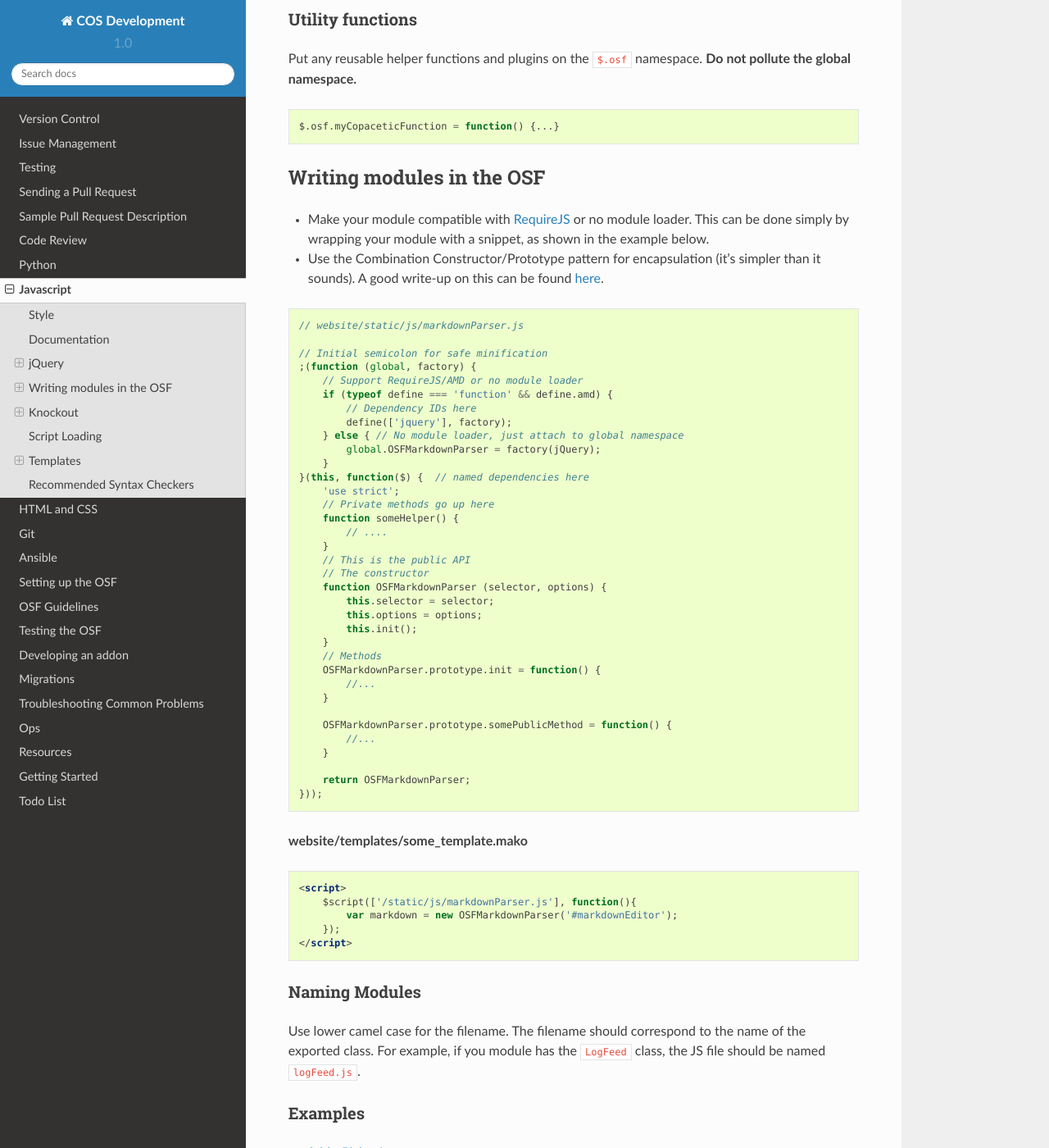
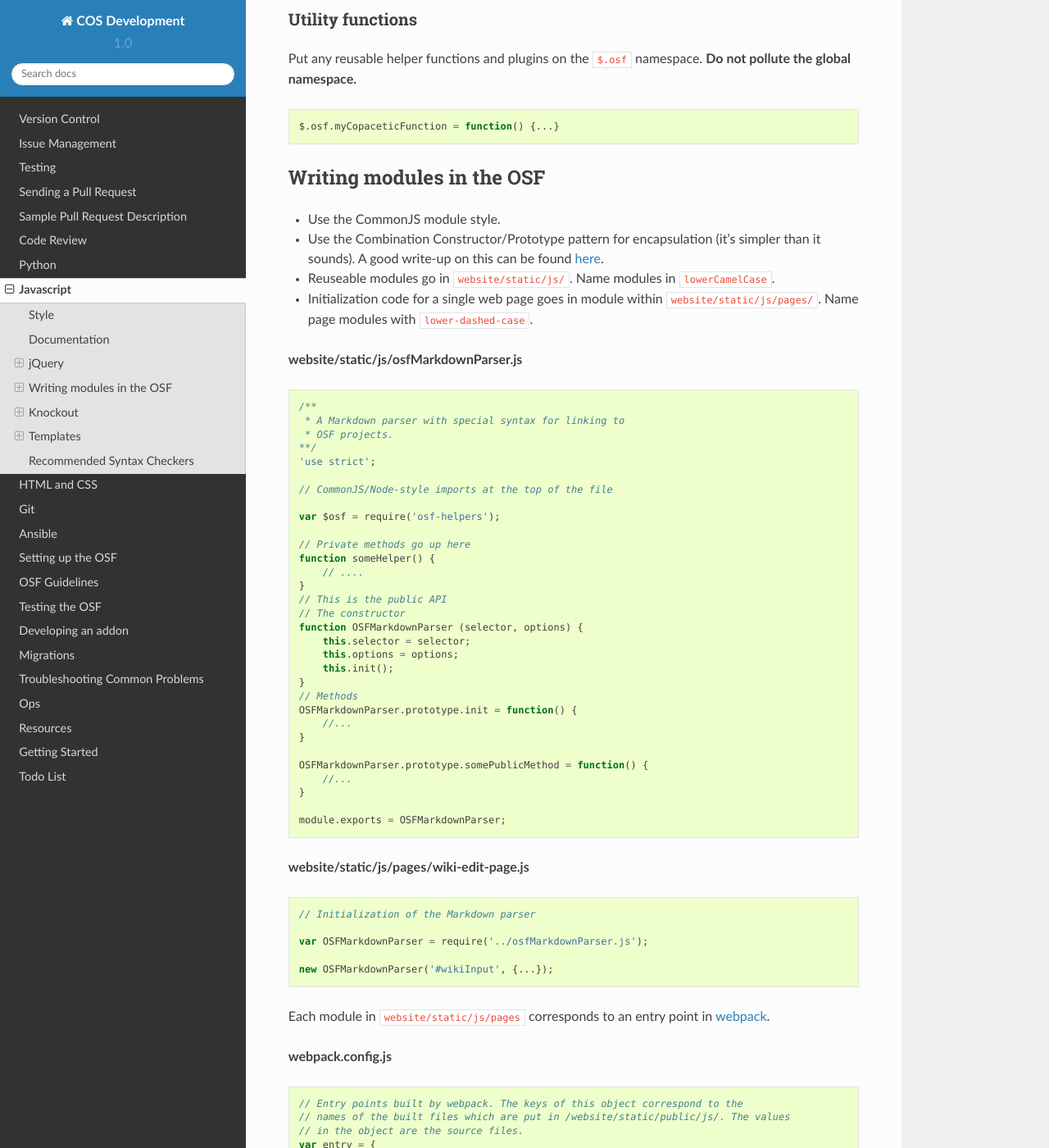
Before and after one commit to CenterForOpenScience/COSDev, a Sphinx documentation site: the page built from docs/style_guides/javascript.rst, in a window 1280 px wide and 1400 px high, scrolled down 1523 px. Shown: the whole window at 82% size. Built offline with Sphinx 7.4.7 and the Read the Docs theme 2.0.0, drawn with Linux system fonts in a browser that asks for light colours; some of the changed text lies outside the part shown.

Commit message:
Update javascript guide with CommonJS/webpack docs

```diff
--- a/docs/style_guides/javascript.rst
+++ b/docs/style_guides/javascript.rst
@@ -86,68 +86,86 @@ Put any reusable helper functions and plugins on the ``$.osf`` namespace. **Do n
 Writing modules in the OSF
 **************************
 
-- Make your module compatible with `RequireJS <http://requirejs.org/>`_ or no module loader. This can be done simply by wrapping your module with a snippet, as shown in the example below.
+- Use the CommonJS module style.
 - Use the Combination Constructor/Prototype pattern for encapsulation (it's simpler than it sounds). A good write-up on this can be found `here <http://javascriptissexy.com/oop-in-javascript-what-you-need-to-know/#Encapsulation_in_JavaScript>`_.
+- Reuseable modules go in ``website/static/js/``. Name modules in ``lowerCamelCase``.
+- Initialization code for a single web page goes in module within ``website/static/js/pages/``. Name page modules with ``lower-dashed-case``.
 
+**website/static/js/osfMarkdownParser.js**
 
 .. code-block:: javascript
 
-    // website/static/js/markdownParser.js
+    /**
+     * A Markdown parser with special syntax for linking to
+     * OSF projects.
+    **/
+    'use strict';
 
-    // Initial semicolon for safe minification
-    ;(function (global, factory) {
-        // Support RequireJS/AMD or no module loader
-        if (typeof define === 'function' && define.amd) {
-            // Dependency IDs here
-            define(['jquery'], factory);
-        } else { // No module loader, just attach to global namespace
-            global.OSFMarkdownParser = factory(jQuery);
-        }
-    }(this, function($) {  // named dependencies here
-        'use strict';
-        // Private methods go up here
-        function someHelper() {
-            // ....
-        }
-        // This is the public API
-        // The constructor
-        function OSFMarkdownParser (selector, options) {
-            this.selector = selector;
-            this.options = options;
-            this.init();
-        }
-        // Methods
-        OSFMarkdownParser.prototype.init = function() {
-            //...
-        }
+    // CommonJS/Node-style imports at the top of the file
 
-        OSFMarkdownParser.prototype.somePublicMethod = function() {
-            //...
-        }
+    var $osf = require('osf-helpers');
 
-        return OSFMarkdownParser;
-    }));
+    // Private methods go up here
+    function someHelper() {
+        // ....
+    }
+    // This is the public API
+    // The constructor
+    function OSFMarkdownParser (selector, options) {
+        this.selector = selector;
+        this.options = options;
+        this.init();
+    }
+    // Methods
+    OSFMarkdownParser.prototype.init = function() {
+        //...
+    }
+
+    OSFMarkdownParser.prototype.somePublicMethod = function() {
+        //...
+    }
+
+    module.exports = OSFMarkdownParser;
+
+**website/static/js/pages/wiki-edit-page.js**
+
+.. code-block:: javascript
+
+    // Initialization of the Markdown parser
+
+    var OSFMarkdownParser = require('../osfMarkdownParser.js');
+
+    new OSFMarkdownParser('#wikiInput', {...});
 
 
-**website/templates/some_template.mako**
+Each module in ``website/static/js/pages`` corresponds to an entry point in `webpack <https://webpack.github.io/docs/multiple-entry-points.html>`_.
+
+**webpack.config.js**
+
+.. code-block:: javascript
+
+    // Entry points built by webpack. The keys of this object correspond to the
+    // names of the built files which are put in /website/static/public/js/. The values
+    // in the object are the source files.
+    var entry = {
+        //...
+        'project-base-page': staticPath('js/pages/project-base-page.js'),
+        // ...
+    }
+
+Webpack parses the dependency graphs of these modules and builds them into single files which can be included on HTML pages. The built files reside in ``website/static/public/js``.
+
+**website/templates/wiki/edit.mako**
 
 .. code-block:: html
 
-    <script>
-        $script(['/static/js/markdownParser.js'], function(){
-            var markdown = new OSFMarkdownParser('#markdownEditor');
-        });
-    </script>
-
-Naming Modules
---------------
-
-Use lower camel case for the filename. The filename should correspond to the name of the exported class. For example, if you module has the ``LogFeed`` class, the JS file should be named ``logFeed.js``.
+    <script src="/static/public/js/wiki-edit-page.js"></script>
 
 Examples
 --------
 
-- `folderPicker.js <https://github.com/CenterForOpenScience/osf/blob/develop/website/static/js/folderPicker.js>`_
+- `folderPicker.js <https://github.com/CenterForOpenScience/osf.io/blob/develop/website/static/js/folderPicker.js>`_
+- `nodeControl.js <https://github.com/CenterForOpenScience/osf.io/blob/develop/website/static/js/nodeControl.js>`_ is used within `project-base-page.js <https://github.com/CenterForOpenScience/osf.io/blob/12cce5b9578c4d129f9d6f12ed78516b7e1640a0/website/static/js/pages/project-base-page.js#L4>`_. The built template is included in `project_base.mako <https://github.com/CenterForOpenScience/osf.io/blob/8a0fa0ae1c1a383cc51616c190f72d47d2ae694a/website/templates/project/project_base.mako#L65>`_
 
 
 Knockout
@@ -157,9 +175,9 @@ A module contains the Knockout model(s) and ViewModel(s) for a single unit of fu
 
 Knockout modules aren't much different from regular modules.
 
-- Apply bindings in the constructor. Use the ``$.osf.applyBindings`` helper. This will ensure that your ViewModel will be bound to the element that you expect (and not fall back to <body>, as ``ko.applyBindings`` will sometimes do). You can also pass ``$.osf.applyBindings`` a selector instead of an ``HTMLElement``.
+- Apply bindings in the constructor. Use the ``$osf.applyBindings`` helper. This will ensure that your ViewModel will be bound to the element that you expect (and not fall back to <body>, as ``ko.applyBindings`` will sometimes do). You can also pass ``$osf.applyBindings`` a selector instead of an ``HTMLElement``.
 - Name the HTML ID that you bind to with "Scope". Example: ``<div id="logfeedScope">``.
-- Adding the ``scripted`` CSS class to the div you bind to will hide the div until ``$.osf.applyBindings`` finishes executing. This is useful if you don't want to show any HTML for your component until the ViewModel is bound.
+- Adding the ``scripted`` CSS class to the div you bind to will hide the div until ``$osf.applyBindings`` finishes executing. This is useful if you don't want to show any HTML for your component until the ViewModel is bound.
 
 
 **website/static/js/logFeed.js**
@@ -168,64 +186,58 @@ Knockout modules aren't much different from regular modules.
 
     /**
      * Renders a log feed.
-     */
-    ;(function (global, factory) {
-        if (typeof define === 'function' && define.amd) {
-            // The osfutils module (site.js) contains $.osf.applyBindings
-            define(['knockout', 'jquery', 'osfutils'], factory);
-        } else {
-            global.RevisionTable  = factory(ko, jQuery);
-        }
-    }(this, function(ko, $) {
-        'use strict';
-        /**
-         * Log model.
-         */
-        var Log = function(params) {
-            var self = this;
-            self.text = ko.observable('');
-            // ...
-        };
+     **/
+    'use strict';
+    var ko = require('knockout');
+    var $osf = require('osf-helpers');
 
-        /**
-         * View model for a log list.
-         * @param {Log[]} logs An array of Log model objects to render.
-         */
-        var LogViewModel = function(logs) {
-            var self = this;
-            self.logs = ko.observableArray(logs);
-            // ...
-        };
+    /**
+    * Log model.
+    */
+    var Log = function(params) {
+        var self = this;
+        self.text = ko.observable('');
+        // ...
+    };
 
-        ////////////////
-        // Public API //
-        ////////////////
+    /**
+    * View model for a log list.
+    * @param {Log[]} logs An array of Log model objects to render.
+    */
+    var LogViewModel = function(logs) {
+        var self = this;
+        self.logs = ko.observableArray(logs);
+        // ...
+    };
 
-        var defaults = {
-            data: null,
-            progBar: '#logProgressBar'
-        };
+    ////////////////
+    // Public API //
+    ////////////////
 
-        function LogFeed(selector, options) {
-            var self = this;
-            self.selector = selector;
-            self.options = $.extend({}, defaults, options);
-            self.$progBar = $(self.options.progBar);
-            self.logs = self.options.data.map(function(log) {
-                return new Log(log.params);
-            })
-        };
-        // Apply ViewModel bindings
-        LogFeed.prototype.init = function() {
-            var self = this;
-            self.$progBar.hide();
-            $.osf.applyBindings(new LogViewModel(self.logs), self.selector);
-        };
+    var defaults = {
+        data: null,
+        progBar: '#logProgressBar'
+    };
 
-        return LogFeed;
-    }));
+    function LogFeed(selector, options) {
+        var self = this;
+        self.selector = selector;
+        self.options = $.extend({}, defaults, options);
+        self.$progBar = $(self.options.progBar);
+        self.logs = self.options.data.map(function(log) {
+            return new Log(log.params);
+        })
+    };
+    // Apply ViewModel bindings
+    LogFeed.prototype.init = function() {
+        var self = this;
+        self.$progBar.hide();
+        $osf.applyBindings(new LogViewModel(self.logs), self.selector);
+    };
 
-**website/templates/some_template_with_logs.mako**
+    module.exports = LogFeed;
+
+**website/templates/some_template.mako**
 
 
 .. code-block:: html
@@ -236,16 +248,10 @@ Knockout modules aren't much different from regular modules.
         </ul>
     </div>
 
-    <%def name="javascript_bottom()">
-        <script>
-            // Initialize the LogFeed
-            $script(['/static/js/logFeed.js'], function() {
-                var logFeed = new LogFeed("#logScope", {
-                    data: // Array of logs...
-                });
-            });
-        </script>
-    </%def>
+    <!-- assuming there's an entry for `some-template-page` in webpack.config.js -->
+    <!-- some-template-page.js would initialize the `LogFeed` class -->
+    <script src="/static/public/js/some-template-page.js"></script>
+
 
 Examples
 --------
@@ -253,14 +259,6 @@ Examples
 - `revisions.js <https://github.com/CenterForOpenScience/osf/blob/develop/website/addons/dropbox/static/revisions.js>`_ (small example)
 - `Full LogFeed module <https://github.com/CenterForOpenScience/osf/blob/develop/website/static/js/logFeed.js>`_
 - `comment.js <https://github.com/CenterForOpenScience/osf/blob/develop/website/static/js/comment.js>`_
-
-
-Script Loading
-**************
-
-.. todo::
-
-    Document script.js usage.
 
 
 Templates
@@ -276,22 +274,16 @@ JS Module Template
     /**
      * [description]
      */
-    ;(function (global, factory) {
-        if (typeof define === 'function' && define.amd) {
-            define(['jquery'], factory);
-        } else {
-            global.MyModule  = factory(jQuery);
-        }
-    }(this, function($) {
-        'use strict';
+    'use strict';
+    var $ = require('jquery');
 
-        function MyModule () {
-            // YOUR CODE HERE
-        }
 
-        return MyModule;
+    function MyModule () {
+        // YOUR CODE HERE
+    }
 
-    }));
+    module.exports = MyModule;
+
 
 Knockout Module Template
 ------------------------
@@ -301,27 +293,22 @@ Knockout Module Template
     /**
      * [description]
      */
-    ;(function (global, factory) {
-        if (typeof define === 'function' && define.amd) {
-            define(['knockout', 'jquery', 'osfutils'], factory);
-        } else {
-            global.MyModule  = factory(ko, jQuery);
-        }
-    }(this, function(ko, $) {
-        'use strict';
+    'use strict';
+    var ko = require('knockout');
 
-        function ViewModel(url) {
-            var self = this;
-            // YOUR CODE HERE
-        }
+    var $osf = require('osf-helpers');
 
-        function MyModule(selector, url) {
-            this.viewModel = new ViewModel(url);
-            $.osf.applyBindings(this.viewModel, selector);
-        }
+    function ViewModel(url) {
+        var self = this;
+        // YOUR CODE HERE
+    }
 
-        return MyModule;
-    }));
+    function MyModule(selector, url) {
+        this.viewModel = new ViewModel(url);
+        $osf.applyBindings(this.viewModel, selector);
+    }
+
+    module.exports = MyModule;
 
 Recommended Syntax Checkers
 ***************************
```
Also changed, not shown: docs/osf/setup.rst (+14 -4 lines).
